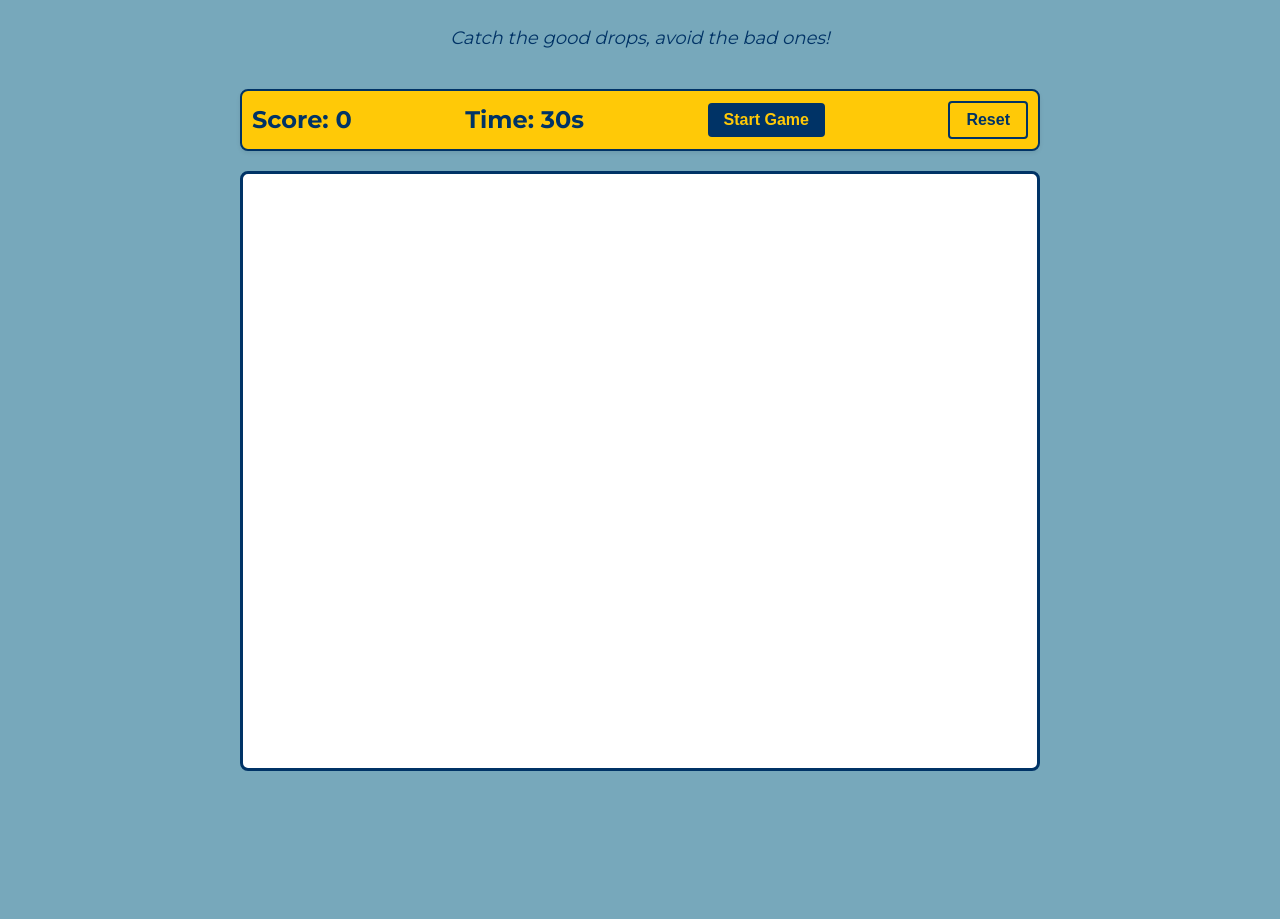
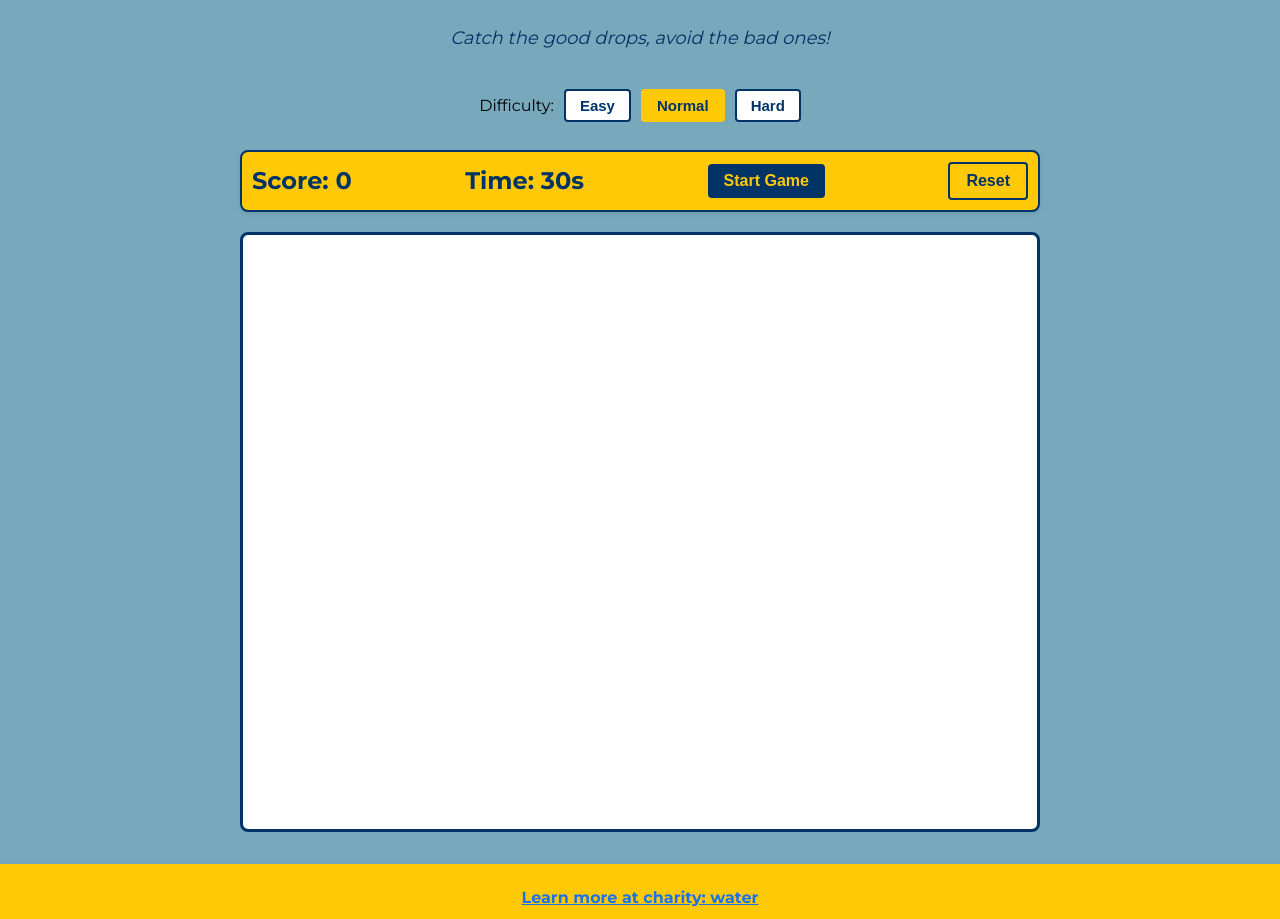
Before and after one commit to collins777/05-cw-game-water-drop-main, a plain HTML site: page index.html in a window 1280 px wide. Shown: the part 131-1050 px from the top of the page. Before the commit the page ends 902 px from the top, so only its background shows below. Drawn offline with nearby package versions, Linux system fonts and the light colour scheme.

Commit message:
Add difficulty settings and footer to Water Drop game

```diff
--- a/index.html
+++ b/index.html
@@ -11,6 +11,7 @@
     />
   </head>
   <body>
+    <main style="flex: 1">
       <div class="game-wrapper">
         <h1 class="game-title">Water Drop</h1>
         <img
@@ -20,6 +21,12 @@
           style="max-width: 320px; margin-bottom: 10px"
         />
         <p class="game-tagline">Catch the good drops, avoid the bad ones!</p>
+        <div class="difficulty-panel">
+          <span>Difficulty:</span>
+          <button class="difficulty-btn" data-mode="easy">Easy</button>
+          <button class="difficulty-btn" data-mode="normal">Normal</button>
+          <button class="difficulty-btn" data-mode="hard">Hard</button>
+        </div>
         <div class="score-panel">
           <div class="score">Score: <span id="score">0</span></div>
           <div class="timer">Time: <span id="time">30</span>s</div>
@@ -29,8 +36,13 @@
 
         <div id="game-container"></div>
       </div>
-
+    </main>
     <script src="script.js"></script>
     <script src="https://cdn.jsdelivr.net/npm/canvas-confetti@1.6.0/dist/confetti.browser.min.js"></script>
+    <footer class="site-footer">
+      <a href="https://www.charitywater.org/" target="_blank" rel="noopener">
+        Learn more at charity: water
+      </a>
+    </footer>
   </body>
 </html>
--- a/script.js
+++ b/script.js
@@ -17,6 +17,35 @@ const loseMessages = [
   "Almost there! Give it another shot.",
   "Keep going! The world needs water heroes.",
 ];
+
+// Difficulty settings
+const difficultySettings = {
+  easy: { dropInterval: 1200, dropDuration: 5 },
+  normal: { dropInterval: 1000, dropDuration: 4 },
+  hard: { dropInterval: 700, dropDuration: 2.7 },
+};
+let currentDifficulty = "normal";
+
+// Difficulty button logic
+const difficultyBtns = document.querySelectorAll(".difficulty-btn");
+difficultyBtns.forEach((btn) => {
+  btn.addEventListener("click", () => {
+    // Set active class
+    difficultyBtns.forEach((b) => b.classList.remove("active"));
+    btn.classList.add("active");
+    // Set difficulty
+    currentDifficulty = btn.getAttribute("data-mode");
+    // If game is running, reset to apply new speed
+    if (gameRunning) {
+      resetGame();
+      startGame();
+    }
+  });
+});
+// Set default active
+document
+  .querySelector('.difficulty-btn[data-mode="normal"]')
+  .classList.add("active");
 
 // Create or select a message display element
 let messageDiv = document.getElementById("end-message");
@@ -65,8 +94,11 @@ function startGame() {
     }
   }, 1000);
 
-  // Create new drops every second (1000 milliseconds)
-  dropMaker = setInterval(createDrop, 1000);
+  // Create new drops at interval based on difficulty
+  dropMaker = setInterval(
+    createDrop,
+    difficultySettings[currentDifficulty].dropInterval
+  );
 }
 
 function resetGame() {
@@ -143,8 +175,23 @@ function createDrop() {
   const xPosition = Math.random() * (gameWidth - 60);
   drop.style.left = xPosition + "px";
 
-  // Make drops fall for 4 seconds
-  drop.style.animationDuration = "4s";
+  // Make drops fall for duration based on difficulty
+  drop.style.animationDuration = `${difficultySettings[currentDifficulty].dropDuration}s`;
+
+  // If it's a good drop, use the image
+  if (!isBadDrop) {
+    drop.style.background = "none";
+    drop.style.border = "none";
+    drop.style.boxShadow = "none";
+    const img = document.createElement("img");
+    img.src = "img/water-can-transparent.png";
+    img.alt = "Water Can";
+    img.style.width = "100%";
+    img.style.height = "100%";
+    img.style.objectFit = "contain";
+    img.style.pointerEvents = "none"; // So the div gets the click
+    drop.appendChild(img);
+  }
 
   // Add the new drop to the game screen
   document.getElementById("game-container").appendChild(drop);
--- a/styles.css
+++ b/styles.css
@@ -26,6 +26,7 @@ Fonts:
 
 body {
   display: flex;
+  flex-direction: column;
   justify-content: center;
   align-items: center;
   min-height: 100vh;
@@ -108,7 +109,7 @@ body {
   position: absolute;
   width: 60px; /* increased from 40px */
   height: 60px; /* increased from 40px */
-  background-color: #2e9df7;
+  /* background-color: #2e9df7;  Remove for image drop */
   border-radius: 50%;
   animation: dropFall linear forwards;
   transform-origin: center;
@@ -118,10 +119,13 @@ body {
   transition: transform 0.1s ease; /* Smooth hover effect */
   border: 2px solid #003366;
   box-shadow: 0 2px 8px rgba(0, 0, 0, 0.08);
+  background: none;
 }
 
-.water-drop:hover {
-  transform: scale(1.1); /* Slight grow effect on hover */
+.water-drop:not(.bad-drop) {
+  border: none;
+  box-shadow: none;
+  background: none;
 }
 
 .bad-drop {
@@ -148,6 +152,59 @@ body {
   font-style: italic;
 }
 
+.site-footer {
+  text-align: center;
+  margin-top: 32px;
+  font-size: 1rem;
+  padding: 24px 0 12px 0;
+  background: #ffc907; /* yellow */
+  width: 100%;
+  position: relative;
+  bottom: 0;
+  left: 0;
+  flex-shrink: 0;
+  box-shadow: 0 -2px 8px rgba(0, 0, 0, 0.04);
+}
+
+.site-footer a {
+  color: #1a73e8;
+  text-decoration: underline;
+  font-weight: 600;
+  transition: color 0.2s;
+}
+
+.site-footer a:hover,
+.site-footer a:focus {
+  color: #0c47a1;
+  text-decoration: underline;
+}
+
+.difficulty-panel {
+  display: flex;
+  align-items: center;
+  gap: 10px;
+  margin-bottom: 8px;
+}
+
+.difficulty-btn {
+  padding: 6px 14px;
+  border-radius: 4px;
+  border: 2px solid #003366;
+  background: #fff;
+  color: #003366;
+  font-weight: bold;
+  cursor: pointer;
+  font-size: 15px;
+  transition: background 0.2s, color 0.2s;
+}
+
+.difficulty-btn.active,
+.difficulty-btn:hover {
+  background: #ffc907;
+  color: #003366;
+  border-color: #ffc907;
+}
+
 @keyframes dropFall {
   from {
     transform: translateY(-20px);
```
Lines whose indentation alone changed are shown as unchanged.
